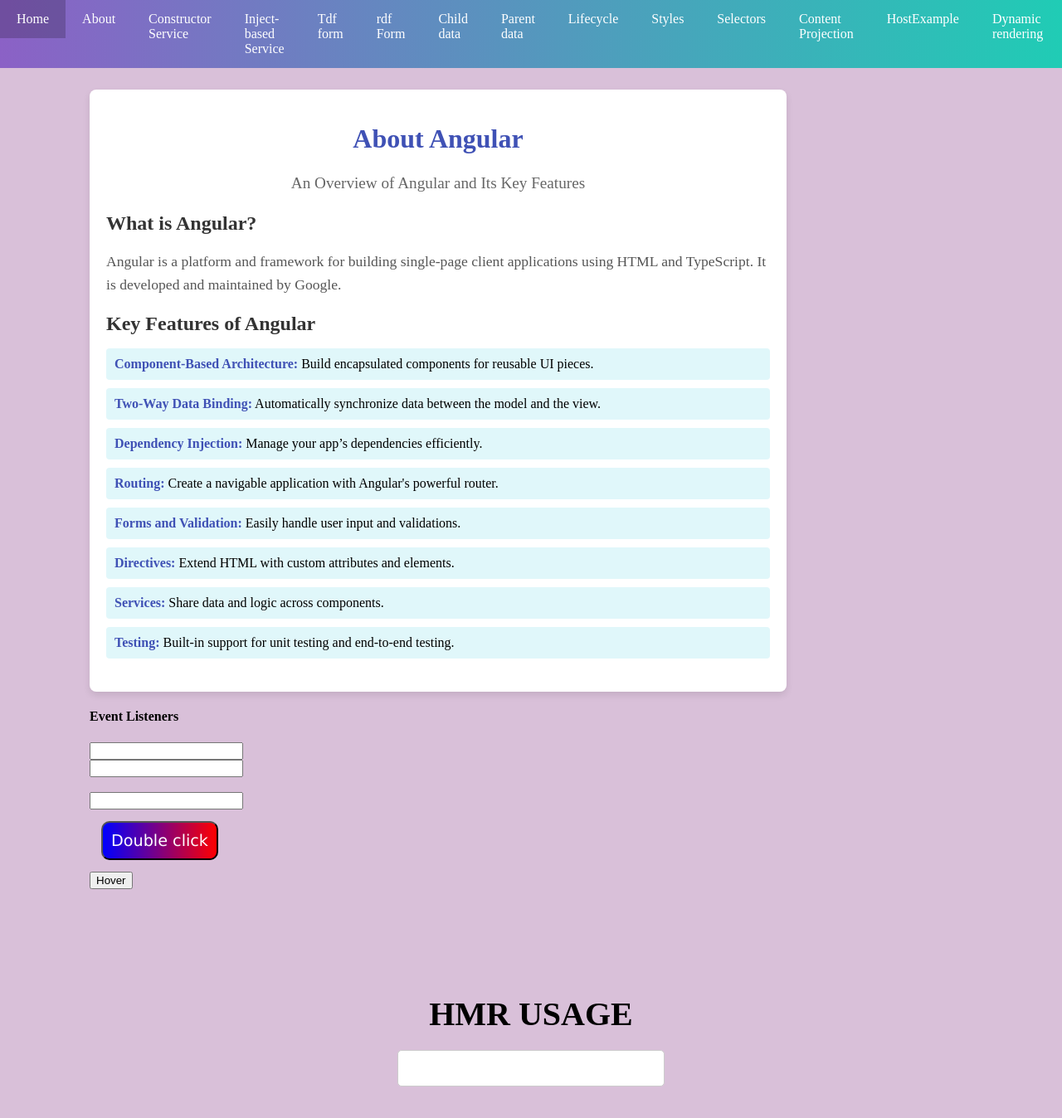
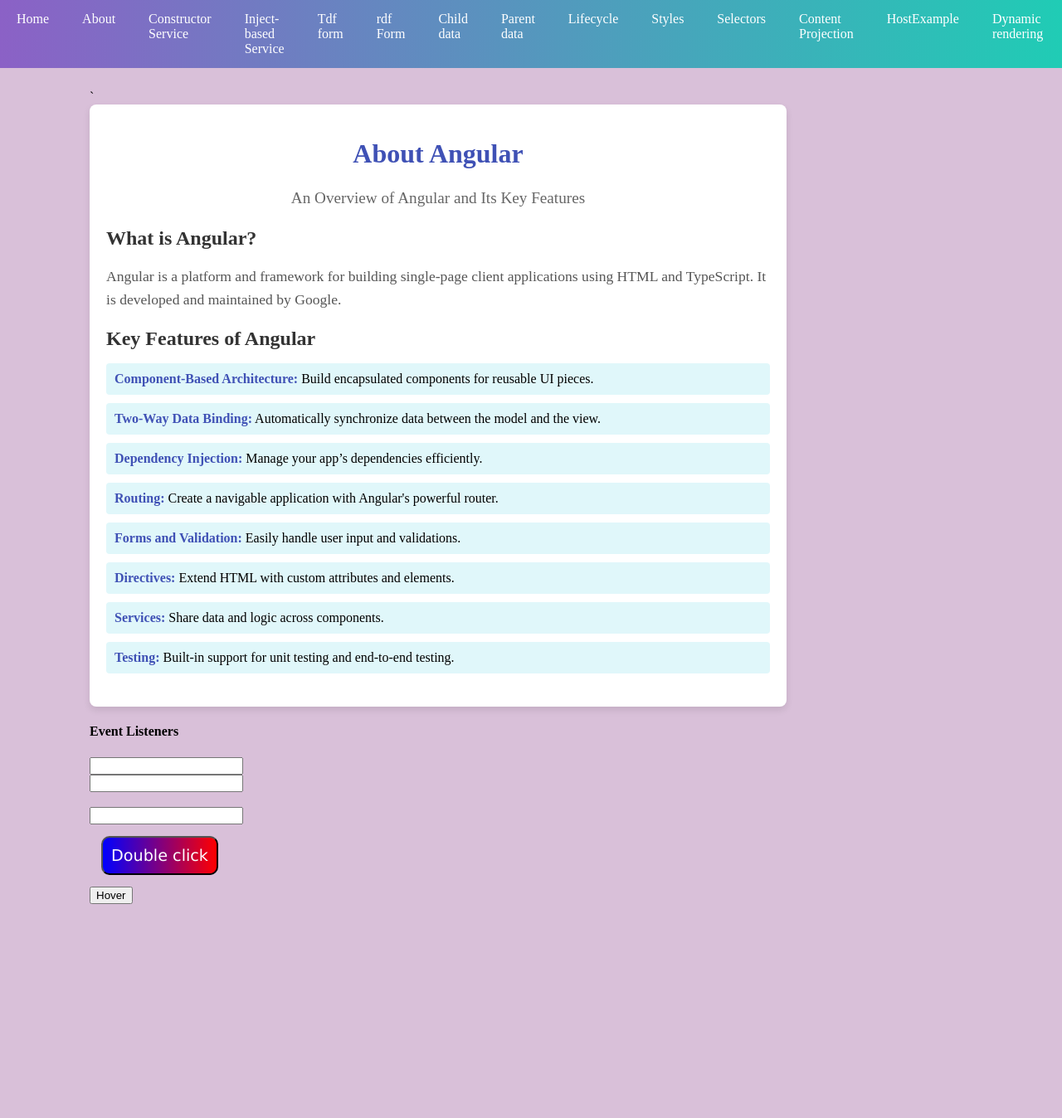
Before and after one commit to BrindhaP2024/Angular-ES6-Practice, an Angular app: page /about in a window 1280 px wide. Shown: the top 1348 px of the page at 83% size. Built offline with nearby package versions, Linux system fonts and the light colour scheme.

Commit message:
RxJS Signals

```diff
--- a/src/app/app.component.css
+++ b/src/app/app.component.css
@@ -46,7 +46,7 @@
 /* Center content styling */
 .center-content {
   text-align: center;
-  padding: 100px 20px; /* Adjusted padding to compensate for fixed navbar */
+  padding: 100px 20px;
 }
 
 .center-content h1 {
--- a/src/app/app.component.html
+++ b/src/app/app.component.html
@@ -1,5 +1,12 @@
+<!-- Top Navbar for Titles -->
+<!-- <nav class="top-navbar">
+  <div class="top-nav-title">Learning Angular</div>
+  <div class="top-nav-title">MEAN Stack Development</div>
+</nav> -->
+`
+<!-- Main Sidebar Navigation (Vertical Right Sidebar) -->
 <nav class="navbar">
-  <ul>
+  <ul class="navbar-list">
     <li><a routerLink="/home">Home</a></li>
     <li><a routerLink="/about">About</a></li>
     <li><a routerLink="/component-service">Constructor Service</a></li>
@@ -19,26 +26,16 @@
     <li><a routerLink="/binding">Binding</a></li>
     <li><a routerLink="/two-way binding">Two-way-binding</a></li>
     <li><a routerLink="/signal-example">Signals</a></li>
+    <li><a routerLink="/signals-rxjs">signals-rxjs</a></li>
   </ul>
 </nav>
 
 <router-outlet></router-outlet>
-<!-- <app-signal-example></app-signal-example> -->
 
-<!-- <app-card>
-  <div class="card-title">Content is projecting here</div>
-  <div class="card-body">Types<br>
-    1.Single slot content Projection<br>
-    2.Multi-slot content Projection<br>
-    3.Conditional content Projection<br>
-    4.Conditional content Projection<br>
-  </div>
-</app-card> -->
 
-<div class="center-content">
+<router-outlet></router-outlet>
+
+<!-- <div class="center-content">
   <h1>HMR USAGE</h1>
   <input type="text" [(ngModel)]="hmrUpdates">
-</div>
-
-
-<!-- <app-ng-template></app-ng-template> -->
+</div> -->
--- a/src/app/app.component.ts
+++ b/src/app/app.component.ts
@@ -5,6 +5,7 @@
 import { FormsModule } from '@angular/forms';
 import { NgTemplateComponent } from "./components/ng-template/ng-template.component";
 import { SignalExampleComponent } from "./components/signal-example/signal-example.component";
+import { SignalsRxjsComponent } from "./components/signals-rxjs/signals-rxjs.component";
 
 
 @Component({
--- a/src/app/app.routes.ts
+++ b/src/app/app.routes.ts
@@ -29,6 +29,7 @@
 import { CustomDirectiveDirective } from './components/custom-directive.directive';
 import { DataListComponent } from './components/data-list/data-list.component';
 import { SignalExampleComponent } from './components/signal-example/signal-example.component';
+import { SignalsRxjsComponent } from './components/signals-rxjs/signals-rxjs.component';
 
 
 
@@ -155,6 +156,10 @@
     component:SignalExampleComponent
   },
   {
+  path:'signal-rxjs',
+  component:SignalsRxjsComponent
+  },
+  {
         path: '**',
         component:HomeComponent,
         title: 'Not Found'
--- a/src/app/components/signals-rxjs/signals-rxjs.component.html
+++ b/src/app/components/signals-rxjs/signals-rxjs.component.html
@@ -1 +1,4 @@
 <p>signals-rxjs works!</p>
+<p>Signal count: {{ count() }}</p>
+
+<!-- div>{{ value }}</div> -->
--- a/src/app/components/signals-rxjs/signals-rxjs.component.ts
+++ b/src/app/components/signals-rxjs/signals-rxjs.component.ts
@@ -1,11 +1,20 @@
-import { Component } from '@angular/core';
+import { ChangeDetectionStrategy, Component,input,signal } from '@angular/core';
+import { interval } from 'rxjs';
 
 @Component({
   selector: 'app-signals-rxjs',
   imports: [],
   templateUrl: './signals-rxjs.component.html',
-  styleUrl: './signals-rxjs.component.css'
+  styleUrl: './signals-rxjs.component.css',
+  changeDetection:ChangeDetectionStrategy.OnPush
 })
 export class SignalsRxjsComponent {
+  count = signal(0);
+  // @input() value = signal('Default Value');
 
+  constructor(){
+    interval(1000).subscribe(() =>{
+       this.count.set(this.count()+1);
+    })
+  }
 }
```
